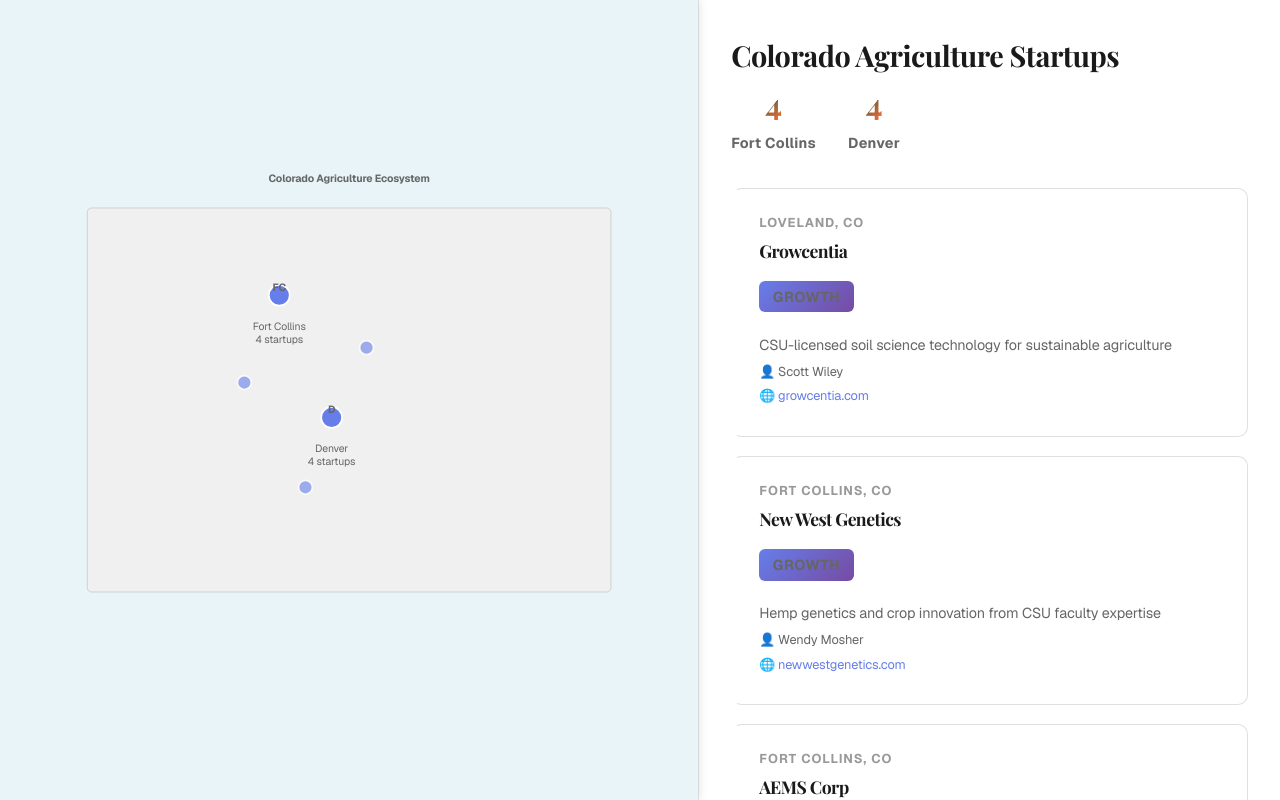
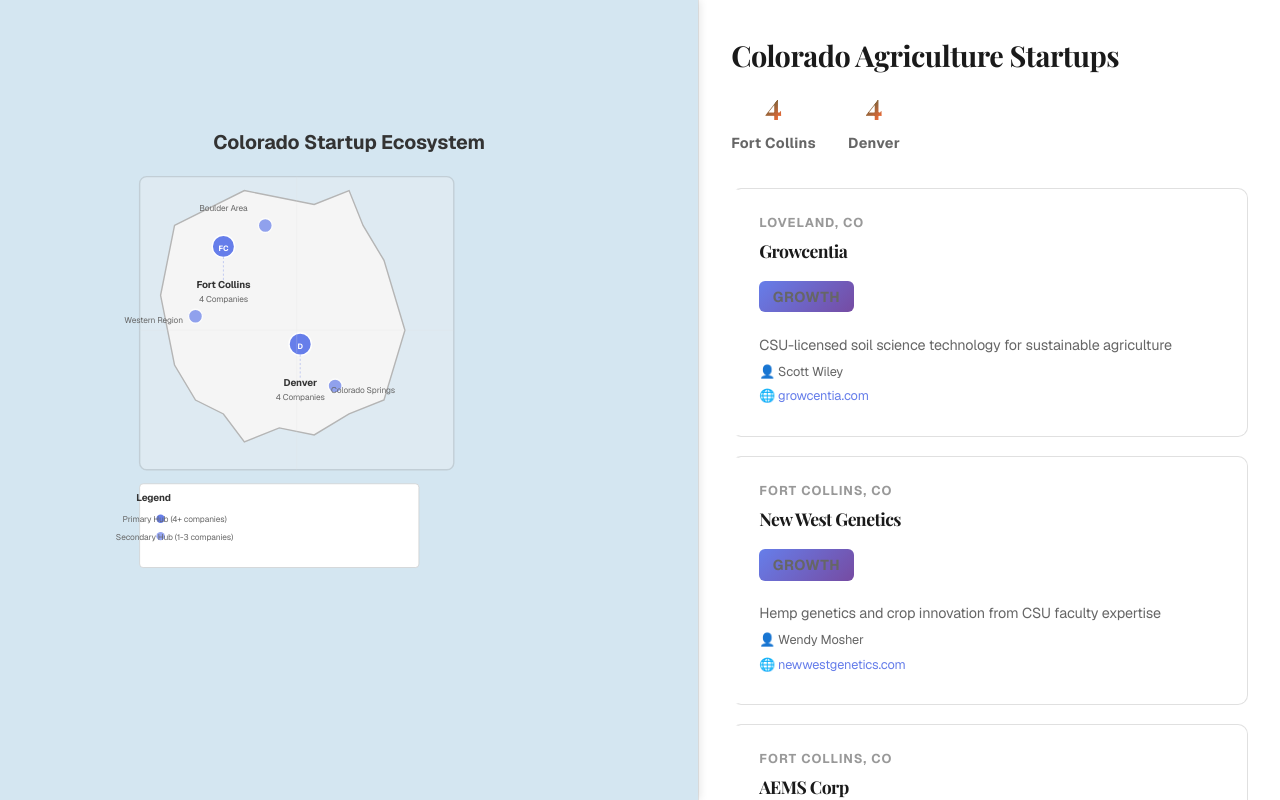
Before and after one commit to jmasih1234/RamVentures, a Next.js app: page /startups in a window 1280 px wide. Built offline with nearby package versions, Linux system fonts and the light colour scheme.

Commit message:
Enhance map with better visualization and geographic layout

```diff
--- a/components/ColoradoStartupMap.js
+++ b/components/ColoradoStartupMap.js
@@ -217,39 +217,77 @@
       <div className="colorado-map-container">
         <div className="map-section">
           <div className="map-wrapper">
-            <svg viewBox="0 0 800 600" style={{ width: '100%', height: '100%', background: '#e8f4f8' }}>
-              {/* Colorado SVG Map Background */}
+            <svg viewBox="0 0 1000 800" style={{ width: '100%', height: '100%', background: '#d4e6f1' }}>
               <defs>
                 <style>{`
-                  .map-state { fill: #f0f0f0; stroke: #ccc; stroke-width: 1; }
-                  .startup-marker { fill: #667eea; stroke: white; stroke-width: 2; cursor: pointer; }
-                  .startup-marker:hover { fill: #764ba2; }
-                  .map-text { font-size: 12px; fill: #666; text-anchor: middle; }
+                  .map-state { fill: #f5f5f5; stroke: #999; stroke-width: 2; }
+                  .startup-marker { fill: #667eea; stroke: white; stroke-width: 2; cursor: pointer; transition: all 0.3s; }
+                  .startup-marker:hover { fill: #764ba2; r: 18; }
+                  .marker-label { font-size: 11px; fill: white; text-anchor: middle; vertical-align: middle; font-weight: bold; pointer-events: none; }
+                  .location-name { font-size: 14px; fill: #333; text-anchor: middle; font-weight: bold; pointer-events: none; }
+                  .location-count { font-size: 12px; fill: #666; text-anchor: middle; pointer-events: none; }
+                  .title { font-size: 28px; fill: #333; text-anchor: middle; font-weight: bold; }
                 `}</style>
               </defs>
 
-              {/* Simplified Colorado outline */}
-              <rect x="100" y="80" width="600" height="440" className="map-state" rx="5" />
+              {/* Colorado state shape (simplified) */}
+              <polygon points="250,150 350,100 450,120 500,100 520,150 550,200 580,300 550,400 500,420 450,450 400,440 350,460 320,420 280,400 250,350 240,300 230,250 240,200" className="map-state" />
 
-              {/* Fort Collins marker */}
-              <circle cx="320" cy="180" r="12" className="startup-marker" />
-              <text x="320" y="175" className="map-text" fontSize="10" fontWeight="bold">FC</text>
-              <text x="320" y="220" className="map-text">Fort Collins</text>
-              <text x="320" y="235" className="map-text" fontSize="10">{fortCollinsCount} startups</text>
+              {/* Water/geographic features background */}
+              <rect x="200" y="80" width="450" height="420" className="map-state" opacity="0.3" rx="10" />
 
-              {/* Denver marker */}
-              <circle cx="380" cy="320" r="12" className="startup-marker" />
-              <text x="380" y="315" className="map-text" fontSize="10" fontWeight="bold">D</text>
-              <text x="380" y="360" className="map-text">Denver</text>
-              <text x="380" y="375" className="map-text" fontSize="10">{denverCount} startups</text>
+              {/* Title */}
+              <text x="500" y="40" className="title">Colorado Startup Ecosystem</text>
 
-              {/* Other location markers */}
-              <circle cx="280" cy="280" r="8" className="startup-marker" opacity="0.6" />
-              <circle cx="420" cy="240" r="8" className="startup-marker" opacity="0.6" />
-              <circle cx="350" cy="400" r="8" className="startup-marker" opacity="0.6" />
+              {/* Fort Collins marker and info */}
+              <g>
+                <circle cx="320" cy="180" r="16" className="startup-marker" />
+                <text x="320" y="187" className="marker-label">FC</text>
+                <text x="320" y="240" className="location-name">Fort Collins</text>
+                <text x="320" y="260" className="location-count">{fortCollinsCount} Companies</text>
+                <line x1="320" y1="195" x2="320" y2="230" stroke="#667eea" strokeWidth="1" strokeDasharray="3,3" opacity="0.5" />
+              </g>
 
-              {/* Map labels */}
-              <text x="400" y="50" className="map-text" fontSize="16" fontWeight="bold">Colorado Agriculture Ecosystem</text>
+              {/* Denver marker and info */}
+              <g>
+                <circle cx="430" cy="320" r="16" className="startup-marker" />
+                <text x="430" y="327" className="marker-label">D</text>
+                <text x="430" y="380" className="location-name">Denver</text>
+                <text x="430" y="400" className="location-count">{denverCount} Companies</text>
+                <line x1="430" y1="335" x2="430" y2="370" stroke="#667eea" strokeWidth="1" strokeDasharray="3,3" opacity="0.5" />
+              </g>
+
+              {/* Boulder marker */}
+              <g>
+                <circle cx="380" cy="150" r="10" className="startup-marker" opacity="0.7" />
+                <text x="320" y="130" className="location-count" fontSize="11">Boulder Area</text>
+              </g>
+
+              {/* Colorado Springs marker */}
+              <g>
+                <circle cx="480" cy="380" r="10" className="startup-marker" opacity="0.7" />
+                <text x="520" y="390" className="location-count" fontSize="11">Colorado Springs</text>
+              </g>
+
+              {/* Western Slope marker */}
+              <g>
+                <circle cx="280" cy="280" r="10" className="startup-marker" opacity="0.7" />
+                <text x="220" y="290" className="location-count" fontSize="11">Western Region</text>
+              </g>
+
+              {/* Grid overlay for geographic reference */}
+              <line x1="200" y1="300" x2="650" y2="300" stroke="#e0e0e0" strokeWidth="1" opacity="0.3" />
+              <line x1="425" y1="80" x2="425" y2="500" stroke="#e0e0e0" strokeWidth="1" opacity="0.3" />
+
+              {/* Legend */}
+              <g>
+                <rect x="200" y="520" width="400" height="120" fill="white" stroke="#ccc" strokeWidth="1" rx="5" />
+                <text x="220" y="545" className="location-name" fontSize="14">Legend</text>
+                <circle cx="230" cy="570" r="6" fill="#667eea" />
+                <text x="250" y="575" className="location-count">Primary Hub (4+ companies)</text>
+                <circle cx="230" cy="595" r="6" fill="#667eea" opacity="0.7" />
+                <text x="250" y="600" className="location-count">Secondary Hub (1-3 companies)</text>
+              </g>
             </svg>
           </div>
         </div>
```
